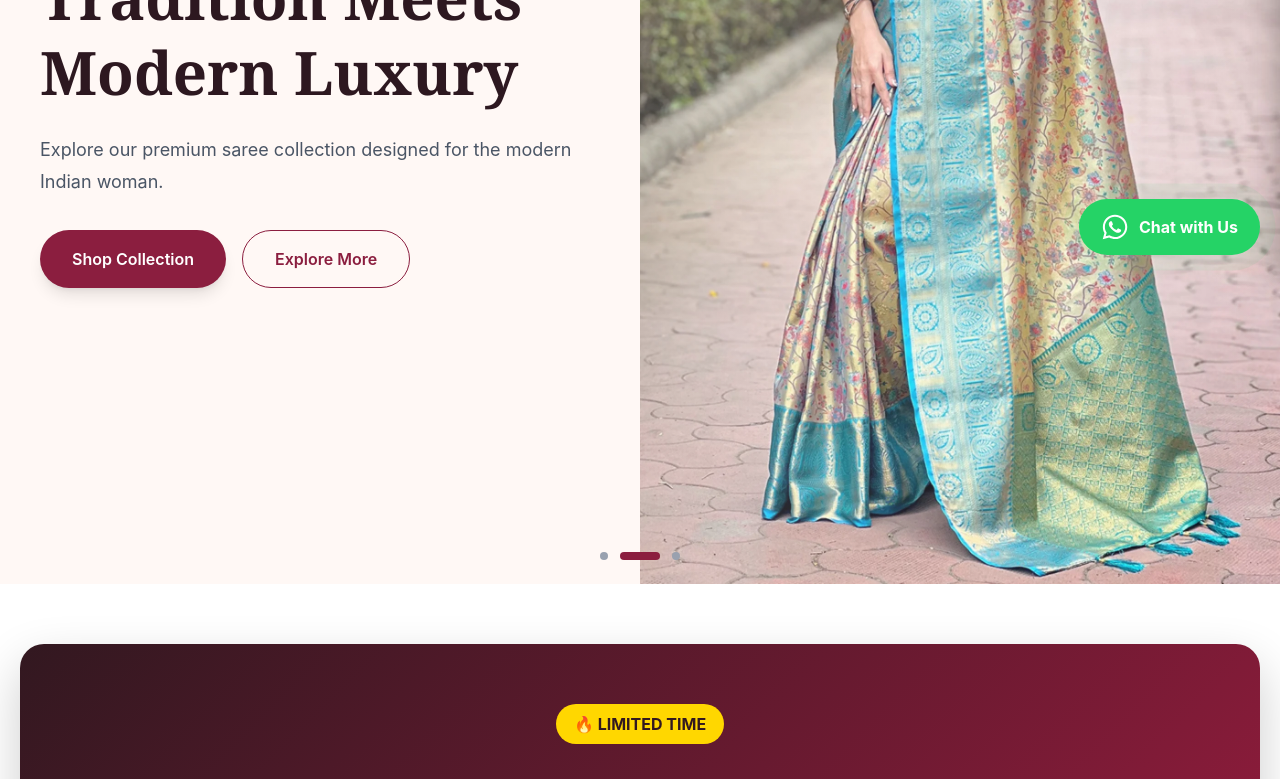
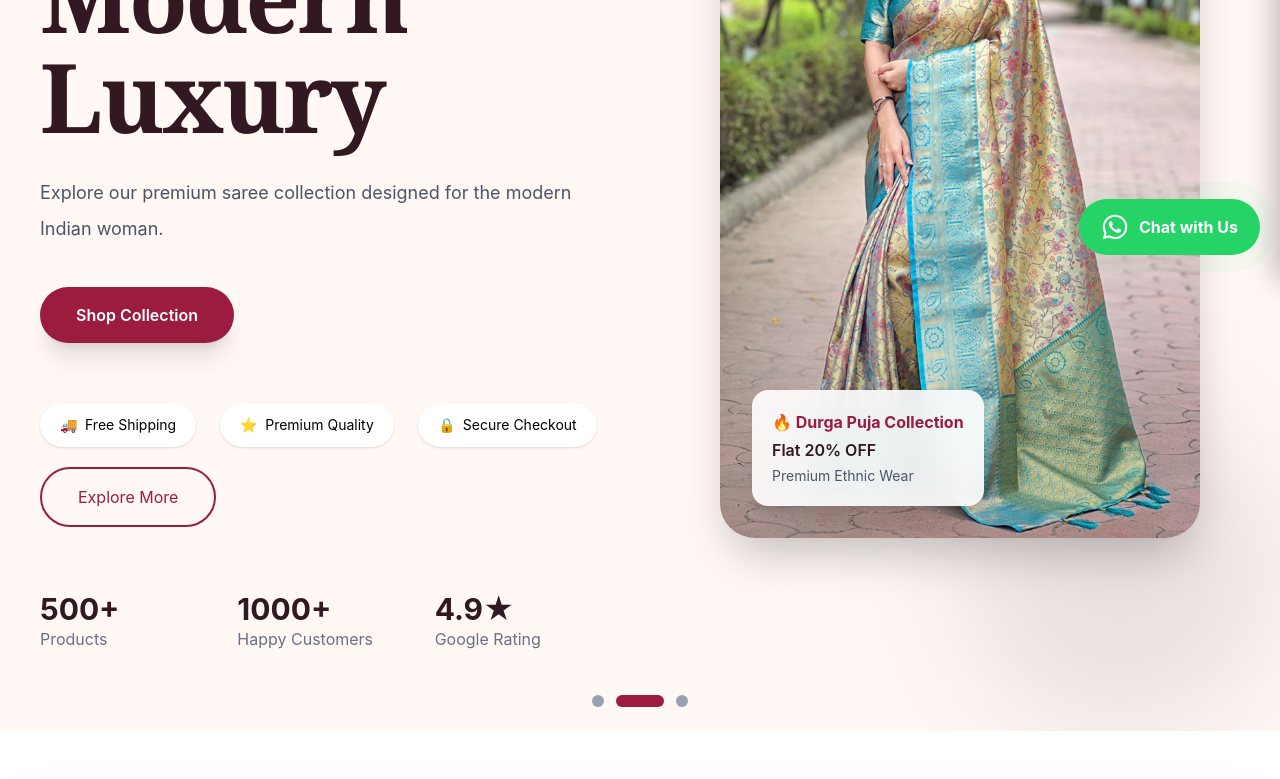
Before and after one commit to rahulsand100/MUKTA-FANCY-STORE, a React (Vite) app in the folder client/: page / in a window 1280 px wide. Shown: the part 520-1299 px from the top of the page. Built offline with nearby package versions, Linux system fonts and the light colour scheme.

Commit message:
today enhancing the category section and fixing the hero section

```diff
--- a/client/src/App.jsx
+++ b/client/src/App.jsx
@@ -6,6 +6,8 @@ import Checkout from "./components/Checkout/Checkout";
 
 import Home from "./pages/Home";
 import ProductDetails from "./pages/ProductDetails/ProductDetails";
+import Category from "./pages/Category/Category";
+
 import Footer from "./components/Footer/Footer";
 import FloatingWhatsApp from "./components/FloatingWhatsApp/FloatingWhatsApp";
 
@@ -15,7 +17,6 @@ function App() {
       <Navbar />
 
       <Cart />
-
       <Wishlist />
 
       <div className="pt-36">
@@ -28,12 +29,16 @@ function App() {
           />
 
           <Route
+            path="/category/:category"
+            element={<Category />}
+          />
+
+          <Route
             path="/checkout"
             element={<Checkout />}
           />
         </Routes>
       </div>
-
 
       <Footer />
       <FloatingWhatsApp />
--- /dev/null
+++ b/client/src/components/Category/Category.css
@@ -0,0 +1,101 @@
+.category-page{
+max-width:1400px;
+margin:auto;
+padding:60px 20px;
+}
+
+.category-header{
+text-align:center;
+margin-bottom:60px;
+}
+
+.category-header h1{
+font-size:50px;
+color:#321820;
+font-family:Georgia,serif;
+text-transform:capitalize;
+}
+
+.category-header p{
+color:#777;
+margin-top:10px;
+}
+
+.category-grid{
+display:grid;
+grid-template-columns:repeat(4,1fr);
+gap:30px;
+}
+
+.category-card{
+background:white;
+border-radius:20px;
+overflow:hidden;
+cursor:pointer;
+box-shadow:0 10px 30px rgba(0,0,0,.08);
+transition:.3s;
+}
+
+.category-card:hover{
+transform:translateY(-8px);
+}
+
+.category-card img{
+width:100%;
+height:320px;
+object-fit:cover;
+}
+
+.category-card h3{
+padding:20px 20px 10px;
+font-size:22px;
+color:#321820;
+}
+
+.category-card p{
+padding:0 20px;
+font-size:22px;
+font-weight:bold;
+color:#9b1c3f;
+}
+
+.category-card button{
+margin:20px;
+width:calc(100% - 40px);
+padding:14px;
+border:none;
+background:#321820;
+color:white;
+cursor:pointer;
+border-radius:40px;
+}
+
+.empty-category{
+text-align:center;
+padding:100px;
+}
+
+.empty-category button{
+margin-top:20px;
+padding:15px 40px;
+background:#321820;
+color:white;
+border:none;
+cursor:pointer;
+}
+
+@media(max-width:900px){
+.category-grid{
+grid-template-columns:repeat(2,1fr);
+}
+}
+
+@media(max-width:600px){
+.category-grid{
+grid-template-columns:1fr;
+}
+
+.category-header h1{
+font-size:36px;
+}
+}
--- /dev/null
+++ b/client/src/components/Category/Category.jsx
@@ -0,0 +1,57 @@
+import { useParams, useNavigate } from "react-router-dom";
+import products from "../../data/products";
+import "./Category.css";
+
+function Category() {
+  const { category } = useParams();
+  const navigate = useNavigate();
+
+  const filteredProducts = products.filter(
+    (product) =>
+      product.category?.toLowerCase() === category.toLowerCase()
+  );
+
+  return (
+    <main className="category-page">
+      <div className="category-header">
+        <h1>{category} Collection</h1>
+        <p>Premium Fashion by Mukta Fancy Store</p>
+      </div>
+
+      {filteredProducts.length === 0 ? (
+        <div className="empty-category">
+          <h2>No Products Found</h2>
+
+          <button onClick={() => navigate("/")}>
+            Back Home
+          </button>
+        </div>
+      ) : (
+        <div className="category-grid">
+          {filteredProducts.map((product) => (
+            <div
+              key={product.id}
+              className="category-card"
+              onClick={() =>
+                navigate(`/product/${product.id}`)
+              }
+            >
+              <img
+                src={product.image}
+                alt={product.name}
+              />
+
+              <h3>{product.name}</h3>
+
+              <p>₹{product.price}</p>
+
+              <button>View Product</button>
+            </div>
+          ))}
+        </div>
+      )}
+    </main>
+  );
+}
+
+export default Category;
--- a/client/src/components/Hero/Hero.jsx
+++ b/client/src/components/Hero/Hero.jsx
@@ -1,4 +1,5 @@
 import { useEffect, useState } from "react";
+import { useNavigate } from "react-router-dom";
 
 import saree1 from "../../assets/hero/saree1.webp";
 import saree2 from "../../assets/hero/saree2.webp";
@@ -26,86 +27,197 @@ const slides = [
     description:
       "Beautiful ethnic wear curated to make every celebration extraordinary.",
   },
-
-
 ];
 
 function Hero() {
   const [currentSlide, setCurrentSlide] = useState(0);
 
+  const navigate = useNavigate();
+
   useEffect(() => {
-    const slider = setInterval(() => {
-      setCurrentSlide((previousSlide) =>
-        previousSlide === slides.length - 1
-          ? 0
-          : previousSlide + 1
+    const interval = setInterval(() => {
+      setCurrentSlide((prev) =>
+        prev === slides.length - 1 ? 0 : prev + 1
       );
-    }, 4000);
+    }, 5000);
 
-    return () => clearInterval(slider);
+    return () => clearInterval(interval);
   }, []);
 
   return (
-    <>
-    <div>
+    <section className="relative overflow-hidden bg-[#fff8f5]">
 
-    </div>
-    <section className="relative bg-[#fff8f5] overflow-hidden">
-      <div className="max-w-7xl mx-auto grid lg:grid-cols-2 min-h-[calc(100vh-180px)]">
+      {/* Background Decoration */}
 
-        <div className="flex items-center px-6 md:px-12 lg:px-10 py-10">
+      <div className="absolute -top-40 -left-40 w-96 h-96 rounded-full bg-[#9b1c3f]/10 blur-3xl"></div>
+
+      <div className="absolute bottom-0 right-0 w-80 h-80 rounded-full bg-[#321820]/10 blur-3xl"></div>
+
+     <div className="max-w-7xl mx-auto grid lg:grid-cols-2 min-h-[92vh] items-center">
+
+        {/* LEFT */}
+
+        <div className="flex items-center px-8 lg:px-10 py-20">
+
           <div>
-            <p className="text-[#8b1e3f] font-semibold tracking-[4px] text-sm mb-5">
+
+            <p className="tracking-[5px] text-[#9b1c3f] font-bold text-sm uppercase mb-5">
               {slides[currentSlide].smallTitle}
             </p>
 
-            <h1 className="text-4xl md:text-6xl font-serif font-bold text-[#2d1820] leading-tight">
+           <h1 className="text-5xl md:text-7xl xl:text-8xl font-serif font-bold text-[#321820] leading-[1.05] tracking-tight">
               {slides[currentSlide].title}
             </h1>
 
-            <p className="mt-6 text-gray-600 text-lg max-w-xl leading-8">
+            <p className="mt-7 text-gray-600 text-lg leading-9 max-w-xl">
               {slides[currentSlide].description}
             </p>
 
-            <div className="flex flex-wrap gap-4 mt-8">
-              <button className="bg-[#8b1e3f] text-white px-8 py-4 rounded-full font-semibold hover:bg-[#6f1732] transition duration-300 shadow-lg">
+            {/* Buttons */}
+
+            <div className="flex flex-wrap gap-5 mt-10">
+
+              <button
+                onClick={() =>
+                  document
+                    .getElementById("featured-products")
+                    ?.scrollIntoView({
+                      behavior: "smooth",
+                    })
+                }
+                className="px-9 py-4 rounded-full bg-[#9b1c3f] text-white font-semibold shadow-xl hover:scale-105 transition"
+              >
                 Shop Collection
               </button>
+              <div className="flex flex-wrap gap-6 mt-10 text-sm">
 
-              <button className="border border-[#8b1e3f] text-[#8b1e3f] px-8 py-4 rounded-full font-semibold hover:bg-[#8b1e3f] hover:text-white transition duration-300">
+  <div className="flex items-center gap-2 bg-white px-5 py-3 rounded-full shadow">
+    🚚
+    <span>Free Shipping</span>
+  </div>
+
+  <div className="flex items-center gap-2 bg-white px-5 py-3 rounded-full shadow">
+    ⭐
+    <span>Premium Quality</span>
+  </div>
+
+  <div className="flex items-center gap-2 bg-white px-5 py-3 rounded-full shadow">
+    🔒
+    <span>Secure Checkout</span>
+  </div>
+
+</div>
+
+              <button
+
+                onClick={() => navigate("/")}
+                className="px-9 py-4 rounded-full border-2 border-[#9b1c3f] text-[#9b1c3f] hover:bg-[#9b1c3f] hover:text-white transition"
+              >
                 Explore More
               </button>
+
             </div>
+
+            {/* Statistics */}
+
+            <div className="grid grid-cols-3 gap-8 mt-16">
+
+              <div>
+                <h2 className="text-3xl font-bold text-[#321820]">
+                  500+
+                </h2>
+
+                <p className="text-gray-500">
+                  Products
+                </p>
+              </div>
+
+              <div>
+                <h2 className="text-3xl font-bold text-[#321820]">
+                  1000+
+                </h2>
+
+                <p className="text-gray-500">
+                  Happy Customers
+                </p>
+              </div>
+
+              <div>
+                <h2 className="text-3xl font-bold text-[#321820]">
+                  4.9★
+                </h2>
+
+                <p className="text-gray-500">
+                  Google Rating
+                </p>
+              </div>
+
+            </div>
+
           </div>
+
         </div>
 
-        <div className="relative h-[500px] lg:h-auto">
-          <img
-            src={slides[currentSlide].image}
-            alt="Mukta Fancy Store Collection"
-            className="w-full h-full object-cover transition-all duration-700"
-          />
+        {/* RIGHT */}
 
-          <div className="absolute inset-0 bg-gradient-to-r from-[#fff8f5]/20 to-transparent"></div>
+        <div className="relative flex items-center justify-center p-8">
+
+          <div className="relative overflow-hidden rounded-[35px] shadow-2xl">
+
+            <img
+              src={slides[currentSlide].image}
+              alt=""
+              className="w-full h-[720px] object-cover duration-700 hover:scale-110 transition-transform"
+            />
+
+            {/* Gradient */}
+
+            <div className="absolute inset-0 bg-gradient-to-t from-black/20 via-transparent"></div>
+
+            {/* Floating Card */}
+
+            <div className="absolute bottom-8 left-8 bg-white/90 backdrop-blur-lg rounded-2xl p-5 shadow-xl">
+
+              <p className="text-[#9b1c3f] font-bold">
+                🔥 Durga Puja Collection
+              </p>
+
+              <h3 className="text-[#321820] font-semibold mt-1">
+                Flat 20% OFF
+              </h3>
+
+              <p className="text-sm text-gray-600 mt-1">
+                Premium Ethnic Wear
+              </p>
+
+            </div>
+
+          </div>
+
         </div>
 
       </div>
 
+      {/* Slider */}
+
       <div className="absolute bottom-6 left-1/2 -translate-x-1/2 flex gap-3">
+
         {slides.map((_, index) => (
           <button
             key={index}
             onClick={() => setCurrentSlide(index)}
-            className={`h-2 rounded-full transition-all duration-300 ${
+            className={`transition-all rounded-full ${
               currentSlide === index
-                ? "w-10 bg-[#8b1e3f]"
-                : "w-2 bg-gray-400"
+                ? "w-12 h-3 bg-[#9b1c3f]"
+                : "w-3 h-3 bg-gray-400"
             }`}
           />
         ))}
+
       </div>
+
     </section>
-  </>);
+  );
 }
 
 export default Hero;
--- a/client/src/data/products.js
+++ b/client/src/data/products.js
@@ -2,6 +2,7 @@ const products = [
   {
     id: 1,
     name: "Multicolor Linen Shirt",
+    category: "men",
     image: "/products/shirt_multicolor.jpg",
     price: 1199,
     oldPrice: 1799,
@@ -10,6 +11,7 @@ const products = [
   {
     id: 2,
     name: "Premium Pink Shirt",
+    category: "men",
     image: "/products/shirt_pink.jpg",
     price: 999,
     oldPrice: 1499,
@@ -18,6 +20,7 @@ const products = [
   {
     id: 3,
     name: "Baggy Fit Jeans",
+    category: "men",
     image: "/products/baggy_jeans.jpg",
     price: 1299,
     oldPrice: 1999,
@@ -26,6 +29,7 @@ const products = [
   {
     id: 4,
     name: "Olive Green Polo",
+    category: "men",
     image: "/products/olive_polo.jpg",
     price: 799,
     oldPrice: 1199,
```
Lines whose indentation alone changed are shown as unchanged.
